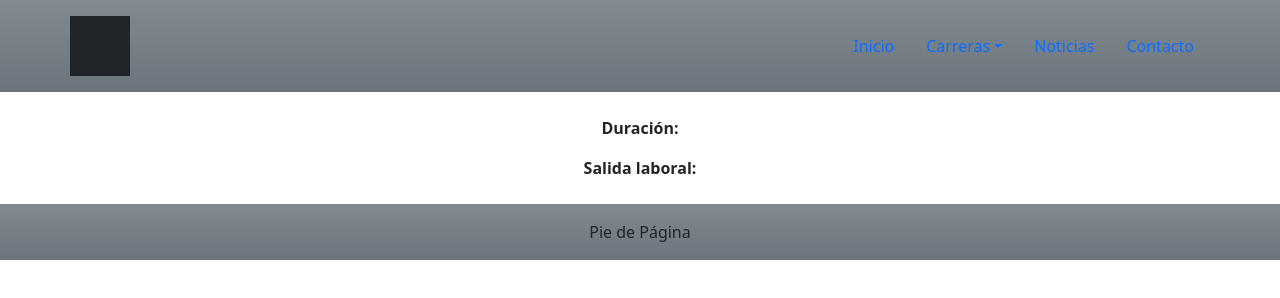
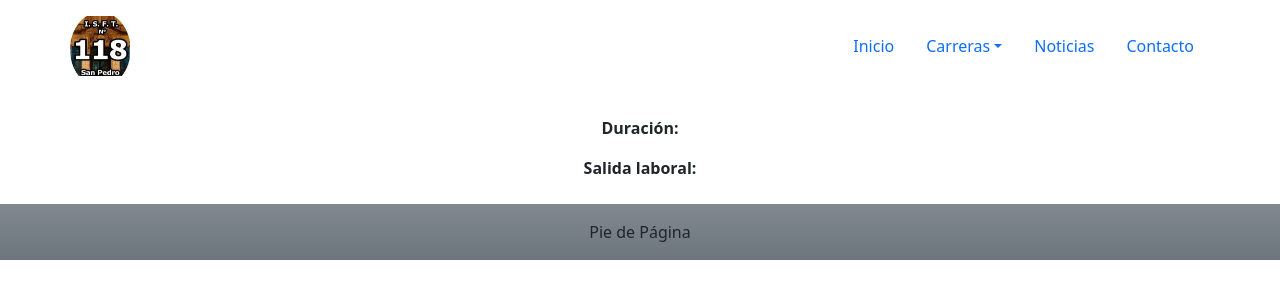
Before and after one commit to Estanisft118/PracticasProfesionalizantes, a plain HTML site: page Screens/Carerras/alimentos.html in a window 1280 px wide. Drawn offline with nearby package versions, Linux system fonts and the light colour scheme; no server answers; files whose address does not match are found by name.

Commit message:
{UPDATE} navbar en screens de carreras

```diff
--- a/Screens/Carerras/alimentos.html
+++ b/Screens/Carerras/alimentos.html
@@ -12,10 +12,16 @@
   </head>
   <body>
     <!-- Header -->
-    <header class="bg-secondary bg-gradient p-3">
+    <header class="bg-gradient p-3">
       <div class="container d-flex align-items-center justify-content-between">
         <!-- Logo -->
-        <div class="bg-dark" style="width: 60px; height: 60px"></div>
+        <div class="bg-dark" style="width: 60px; height: 60px">
+          <img
+            src="../../Assets/logoNav.jpg"
+            alt="Logo Instituto Superior de Formación Técnica 118"
+            class="img-fluid h-100 w-100"
+          />
+        </div>
         <!-- Navbar -->
         <ul class="nav nav-pills">
           <li class="nav-item align-items-center">
```
Also changed, not shown: Screens/Carerras/contable.html (+8 -2 lines), Screens/Carerras/enfermeria.html (+8 -2 lines), Screens/Carerras/publica.html (+8 -2 lines), Screens/Carerras/software.html (+8 -2 lines).
